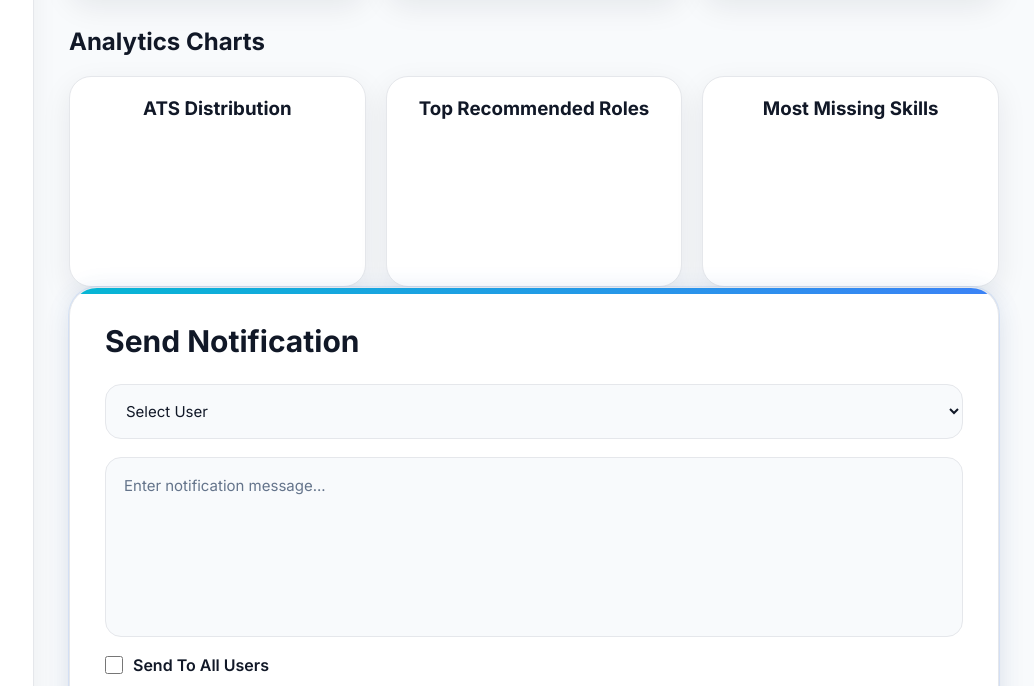
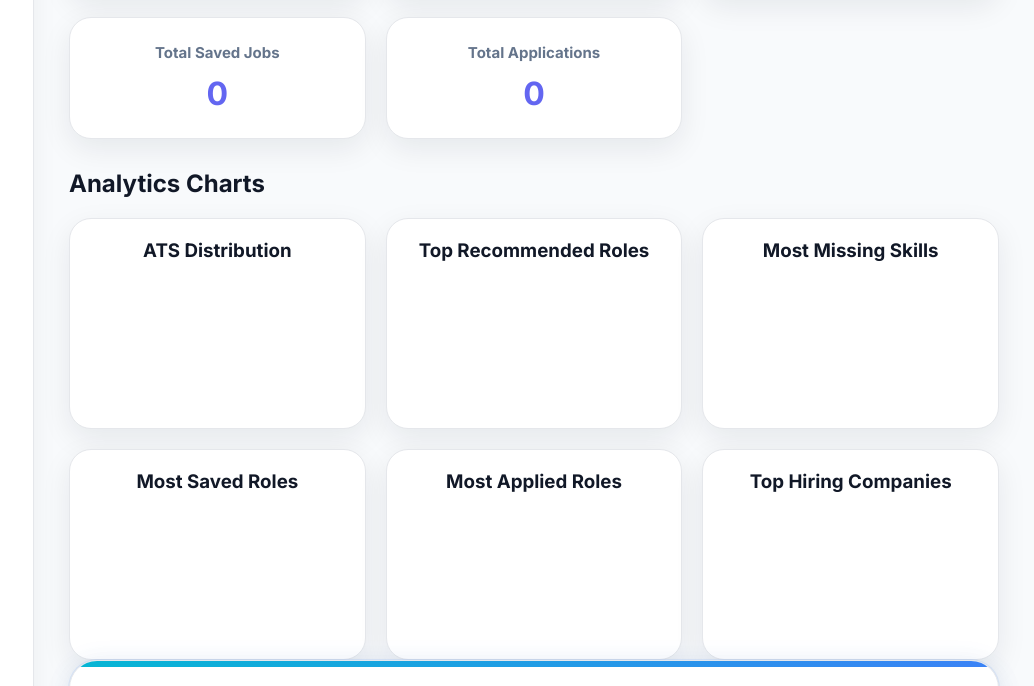
Before and after one commit to Gaur-1234/scholarhub, a website: page frontend/admin.html in a window 1280 px wide. Shown: the part 634-1320 px from the top of the page, without its empty margins (246-1280 px from the left). Drawn offline with nearby package versions, Linux system fonts and the light colour scheme; no server answers; sample sign-in values are in the browser's storage.

Commit message:
save job and job tracker

```diff
--- a/frontend/admin.html
+++ b/frontend/admin.html
@@ -193,6 +193,30 @@ Top Career Role
 
 </div>
 
+<div class="analytics-box">
+
+<h3>
+Total Saved Jobs
+</h3>
+
+<h1 id="saved-jobs-count">
+0
+</h1>
+
+</div>
+
+<div class="analytics-box">
+
+<h3>
+Total Applications
+</h3>
+
+<h1 id="applications-count">
+0
+</h1>
+
+</div>
+
 </div>
 
 </section>
@@ -238,6 +262,36 @@ Most Missing Skills
 <canvas id="skillsChart">
 
 </canvas>
+
+</div>
+
+<div class="chart-card">
+
+<h3>
+Most Saved Roles
+</h3>
+
+<canvas id="savedRolesChart"></canvas>
+
+</div>
+
+<div class="chart-card">
+
+<h3>
+Most Applied Roles
+</h3>
+
+<canvas id="appliedRolesChart"></canvas>
+
+</div>
+
+<div class="chart-card">
+
+<h3>
+Top Hiring Companies
+</h3>
+
+<canvas id="companiesChart"></canvas>
 
 </div>
 
--- a/frontend/admin.js
+++ b/frontend/admin.js
@@ -398,6 +398,17 @@ document.getElementById(
 "top-role"
 ).innerText =
 data.topRole || "-";
+
+document.getElementById(
+"saved-jobs-count"
+).innerText =
+data.totalSavedJobs || 0;
+
+document.getElementById(
+"applications-count"
+).innerText =
+data.totalApplications || 0;
+
 renderCharts();
 
 }
@@ -565,4 +576,149 @@ display:false
 
 }
 
+new Chart(
+
+document.getElementById(
+"savedRolesChart"
+),
+
+{
+
+type:"bar",
+
+data:{
+
+labels:
+
+analyticsData.topSavedRoles
+.map(r=>r.role),
+
+datasets:[{
+
+label:"Saved",
+
+data:
+
+analyticsData.topSavedRoles
+.map(r=>r.count)
+
+}]
+
+},
+
+options:{
+
+responsive:true,
+
+plugins:{
+
+legend:{
+display:false
+}
+
+}
+
+}
+
+}
+
+);
+
+
+new Chart(
+
+document.getElementById(
+"appliedRolesChart"
+),
+
+{
+
+type:"bar",
+
+data:{
+
+labels:
+
+analyticsData.topAppliedRoles
+.map(r=>r.role),
+
+datasets:[{
+
+label:"Applied",
+
+data:
+
+analyticsData.topAppliedRoles
+.map(r=>r.count)
+
+}]
+
+},
+
+options:{
+
+responsive:true,
+
+plugins:{
+
+legend:{
+display:false
+}
+
+}
+
+}
+
+}
+
+);
+
+new Chart(
+
+document.getElementById(
+"companiesChart"
+),
+
+{
+
+type:"bar",
+
+data:{
+
+labels:
+
+analyticsData.topCompanies
+.map(c=>c.company),
+
+datasets:[{
+
+label:"Companies",
+
+data:
+
+analyticsData.topCompanies
+.map(c=>c.count)
+
+}]
+
+},
+
+options:{
+
+responsive:true,
+
+plugins:{
+
+legend:{
+display:false
+}
+
+}
+
+}
+
+}
+
+);
+
 loadAnalytics();
```
Also changed, not shown: backend/controllers/authController.js (+108 -1 lines).
